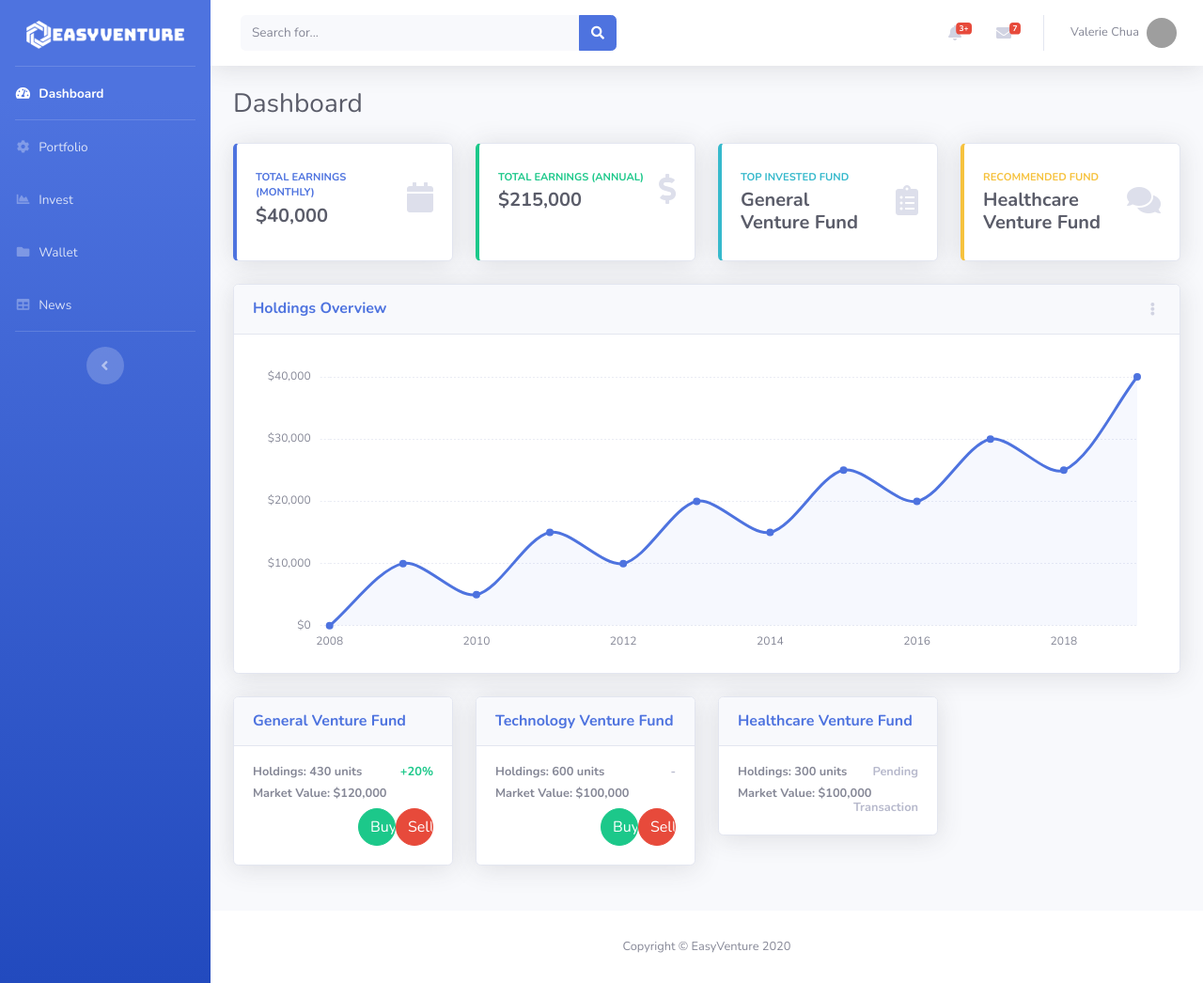
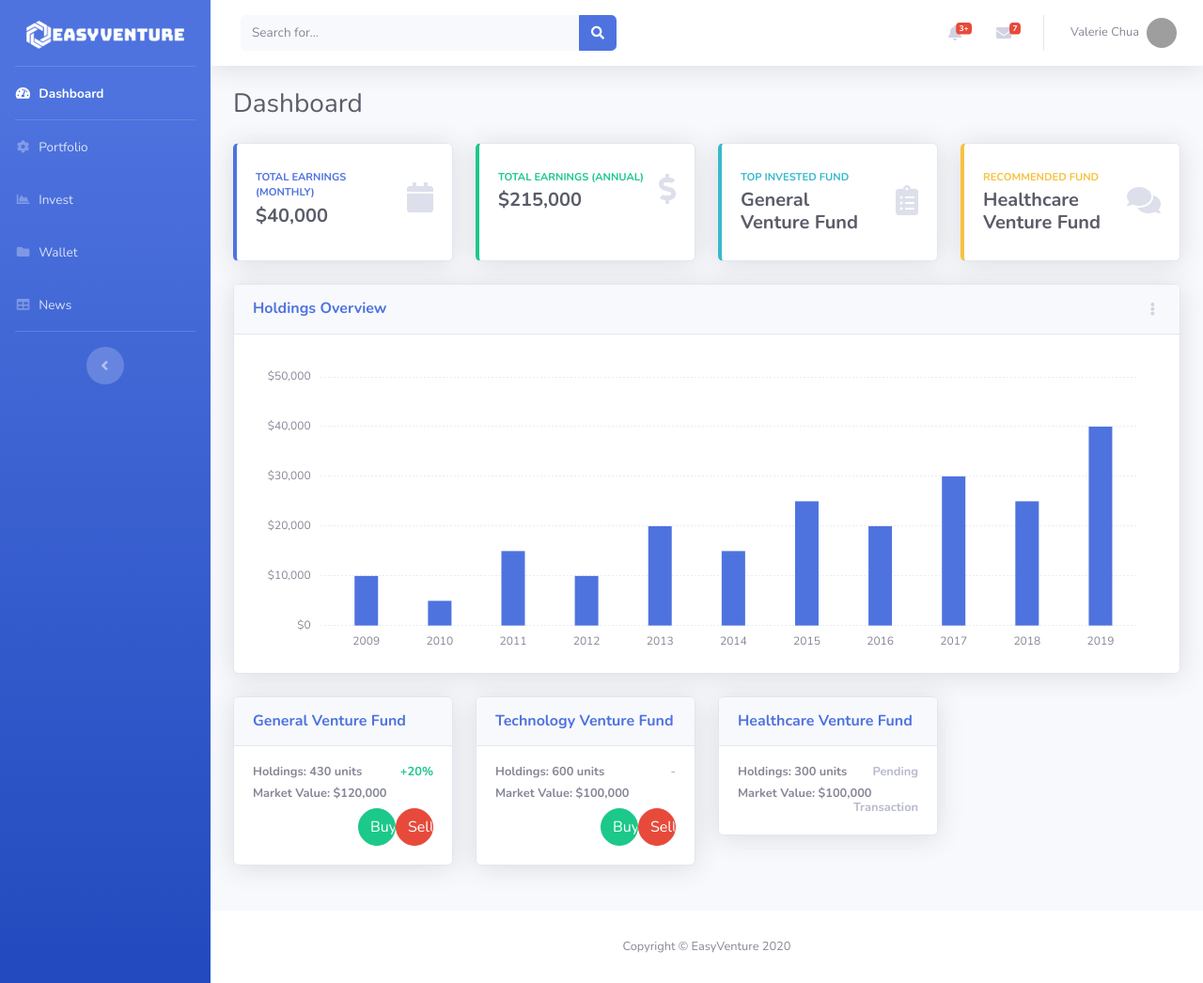
Before and after one commit to ashoknar/EasyVenture_IS5009, a Django app: page /dashboard_new/ in a window 1280 px wide. Shown: the whole page at 94% size. Run offline with Django 3.2, Linux system fonts and the light colour scheme; some libraries are stand-ins or nearby versions; grey boxes are pictures that could not be loaded.

Commit message:
Added new view that sends context to template

```diff
--- a/IS5009/urls.py
+++ b/IS5009/urls.py
@@ -21,7 +21,7 @@ from django.conf.urls.static import static
 from django.conf import settings
 
 urlpatterns = [
-    path('dashboard/', views.DashboardView.as_view(), name='dashboard'),
+    path('dashboard/', views.dashboard, name='dashboard'),
     path('dashboard_new/', views.DashboardNewView.as_view(), name='dashboard-new'),
     path('dashboard_sell/', views.DashboardSellView.as_view(), name='dashboard-sell'),
     path('choose_fund/', views.ChooseFundView.as_view(), name='choose_fund'),
--- a/dashboard/views.py
+++ b/dashboard/views.py
@@ -4,6 +4,7 @@ from django.shortcuts import render
 # import boto3
 from django.views.decorators.csrf import csrf_exempt
 from django.views.generic import TemplateView
+from django.shortcuts import get_object_or_404, render
 
 
 class DashboardView(TemplateView):
@@ -80,3 +81,8 @@ class FundSellSuccessView(TemplateView):
 
 class DashboardSellView(TemplateView):
     template_name = 'dashboard/index-sell.html'
+
+
+def dashboard(request):
+    question = 'Stre'
+    return render(request, 'dashboard/index.html', {'question': question})
--- a/templates/dashboard/index-new.html
+++ b/templates/dashboard/index-new.html
@@ -384,8 +384,8 @@
                 </div>
                 <!-- Card Body -->
                 <div class="card-body">
-                  <div class="chart-area">
-                    <canvas id="myAreaChart"></canvas>
+                  <div class="chart-bar">
+                    <canvas id="myBarChart"></canvas>
                   </div>
                 </div>
               </div>
@@ -504,6 +504,7 @@
   <!-- Page level custom scripts -->
   <script src="{% static "/dashboard/js/demo/chart-area-demo.js" %}"></script>
   <script src="{% static "/dashboard/js/demo/chart-pie-demo.js" %}"></script>
+  <script src="{% static "/dashboard/js/demo/chart-bar-demo.js" %}"></script>
 
 </body>
 
```
